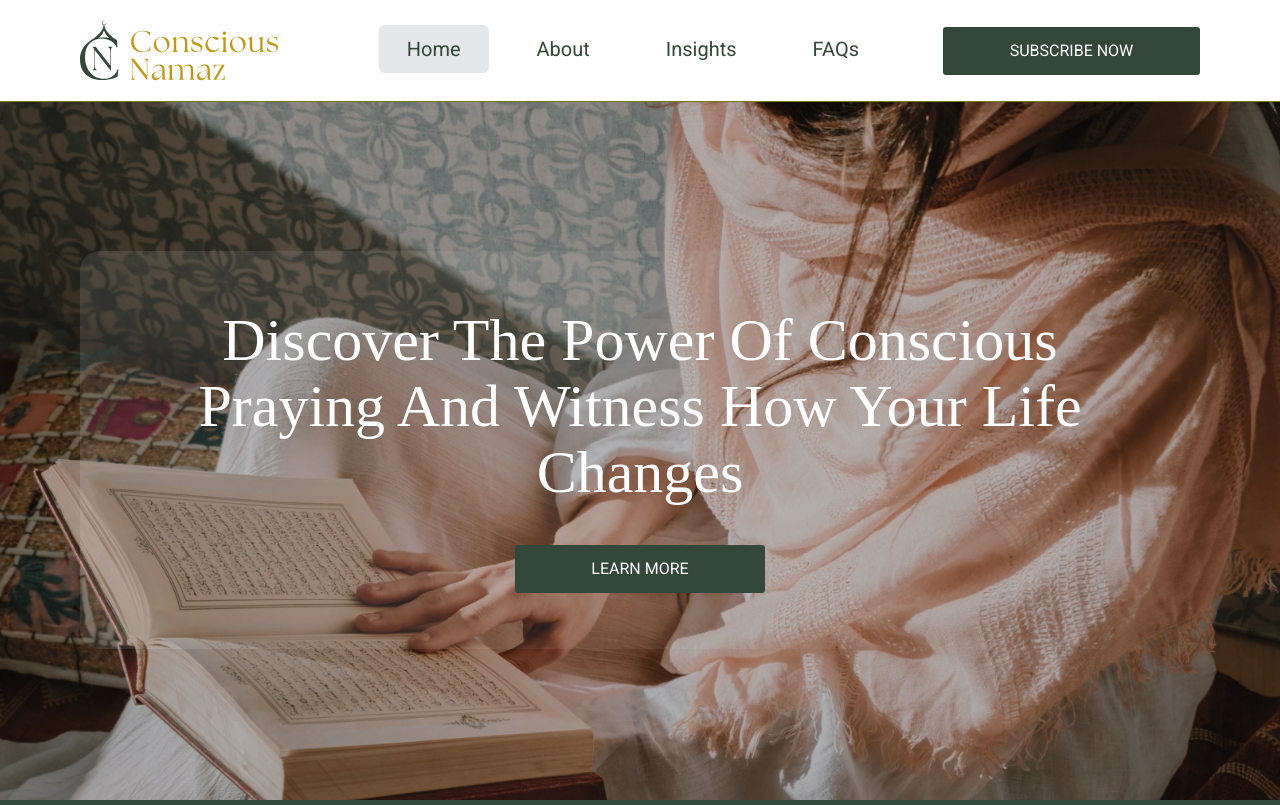
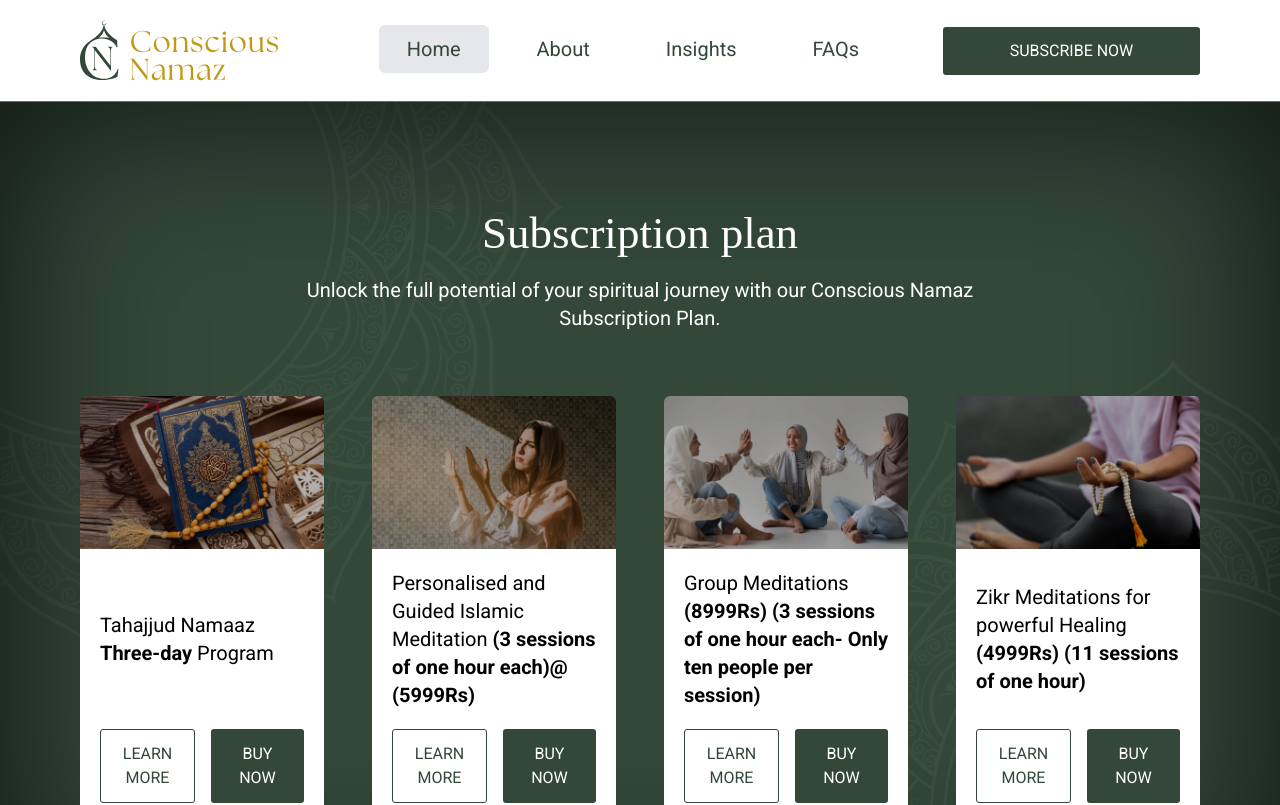
Before and after one commit to devwitharii/conscious-namaz, a Next.js app: page / in a window 1280 px wide. Shown: the top 805 px of the page. Built offline with nearby package versions, Linux system fonts and the light colour scheme; a web font is replaced by a local one.

Commit message:
homebanner removed

```diff
--- a/app/page.js
+++ b/app/page.js
@@ -14,7 +14,7 @@ export const metadata = {
 export default function Home() {
   return (
     <>
-      <HomeBanner />
+      {/* <HomeBanner /> */}
       <SubscriptionPlan/>
       <HomeReviews/>
       <HomeInsights />
```
